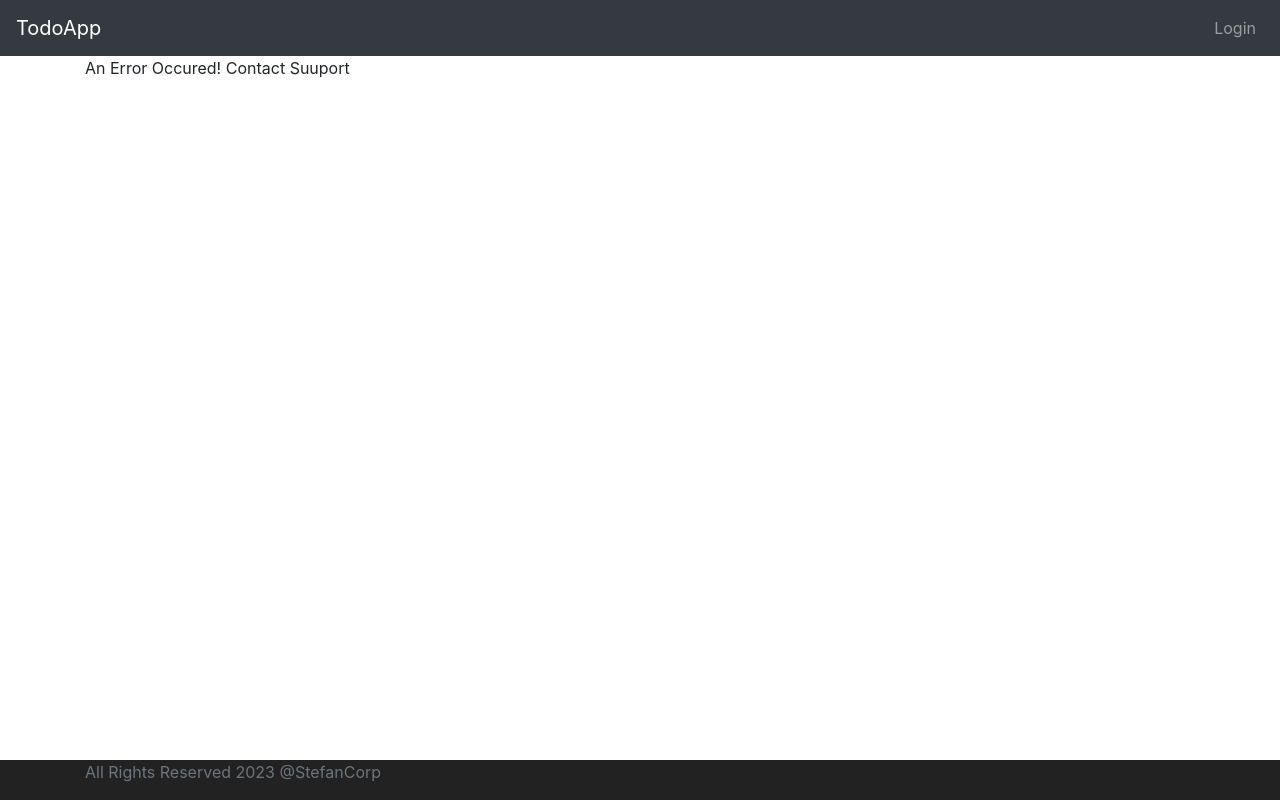
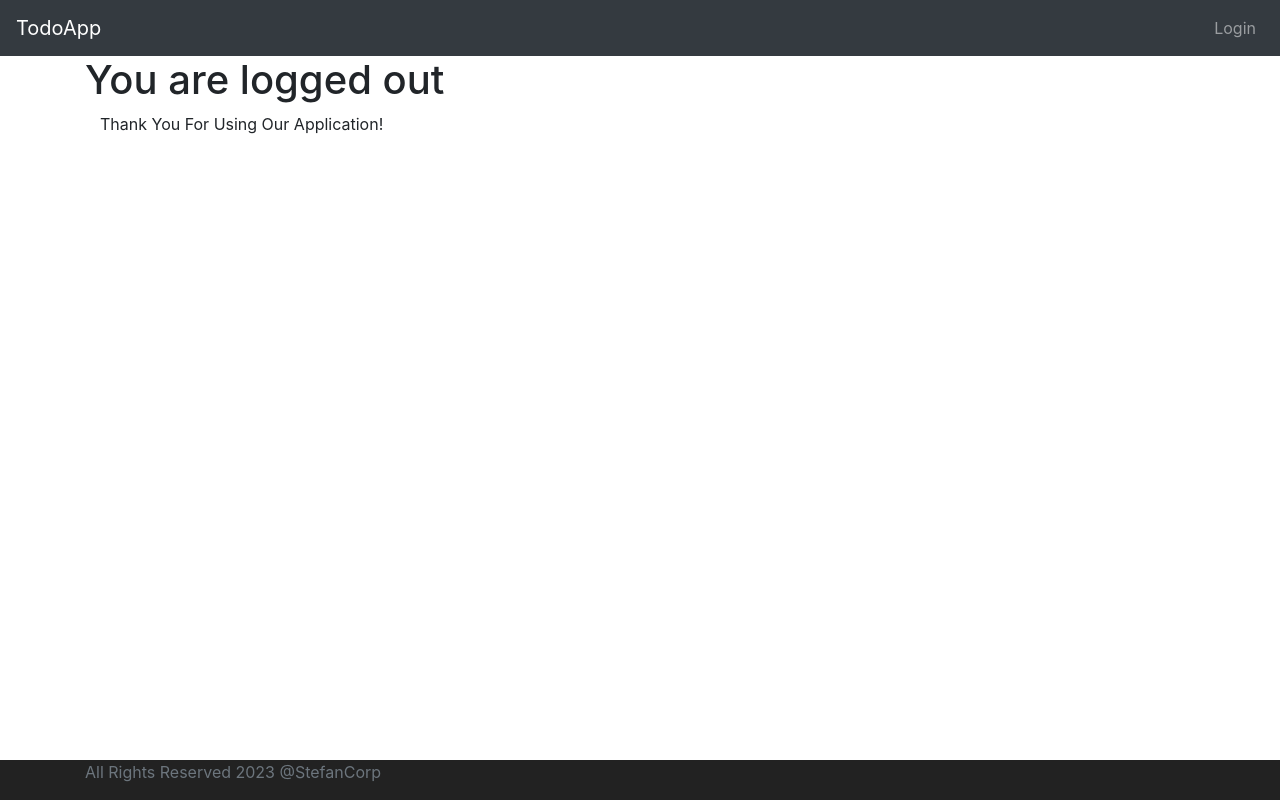
Before and after one commit to StefanJB1995/FullStack-TodoApp, an Angular app in the folder frontend/todo/: page /logout in a window 1280 px wide. Built offline with nearby package versions, Linux system fonts and the light colour scheme.

Commit message:
logout component

```diff
--- a/frontend/todo/src/app/app-routing.module.ts
+++ b/frontend/todo/src/app/app-routing.module.ts
@@ -4,12 +4,14 @@
 import { WelcomeComponent } from './welcome/welcome.component';
 import { ErrorComponent } from './error/error.component';
 import { ListTodosComponent } from './list-todos/list-todos.component';
+import { LogoutComponent } from './logout/logout.component';
 
 const routes: Routes = [
   { path: '', component: LoginComponent },
   { path: 'login', component: LoginComponent },
   { path: 'welcome/:name', component: WelcomeComponent },
   { path: 'todos', component: ListTodosComponent },
+  { path: 'logout', component: LogoutComponent },
   { path: '**', component: ErrorComponent }
 ];
 
--- a/frontend/todo/src/app/app.module.ts
+++ b/frontend/todo/src/app/app.module.ts
@@ -10,6 +10,7 @@
 import { ListTodosComponent } from './list-todos/list-todos.component';
 import { MenuComponent } from './menu/menu.component';
 import { FooterComponent } from './footer/footer.component';
+import { LogoutComponent } from './logout/logout.component';
 
 @NgModule({
   declarations: [
@@ -19,7 +20,8 @@
     ErrorComponent,
     ListTodosComponent,
     MenuComponent,
-    FooterComponent
+    FooterComponent,
+    LogoutComponent
   ],
   imports: [
     BrowserModule,
--- /dev/null
+++ b/frontend/todo/src/app/logout/logout.component.html
@@ -0,0 +1,5 @@
+<h1>You are logged out</h1>
+
+<div class="container">
+    Thank You For Using Our Application!
+</div>
--- /dev/null
+++ b/frontend/todo/src/app/logout/logout.component.ts
@@ -0,0 +1,17 @@
+import { Component, OnInit } from '@angular/core';
+import { HardcodedAuthenticationService } from '../service/hardcoded-authentication.service';
+
+@Component({
+  selector: 'app-logout',
+  templateUrl: './logout.component.html',
+  styleUrls: ['./logout.component.css']
+})
+export class LogoutComponent implements OnInit {
+
+  constructor(private auth: HardcodedAuthenticationService) { }
+
+  ngOnInit(): void {
+    this.auth.logout();
+  }
+
+}
--- a/frontend/todo/src/app/service/hardcoded-authentication.service.ts
+++ b/frontend/todo/src/app/service/hardcoded-authentication.service.ts
@@ -18,7 +18,11 @@
   }
 
   isLoggedIn() {
-    let user = sessionStorage.getItem("authenticatedUser")
+    let user = sessionStorage.getItem("authenticatedUser");
     return !(user === null);
   }
+
+  logout() {
+    sessionStorage.removeItem('authenticatedUser');
+  }
 }
```
Also changed, not shown: frontend/todo/src/app/logout/logout.component.css (added), 1 other file (tests, documents, lock files or other folders).
